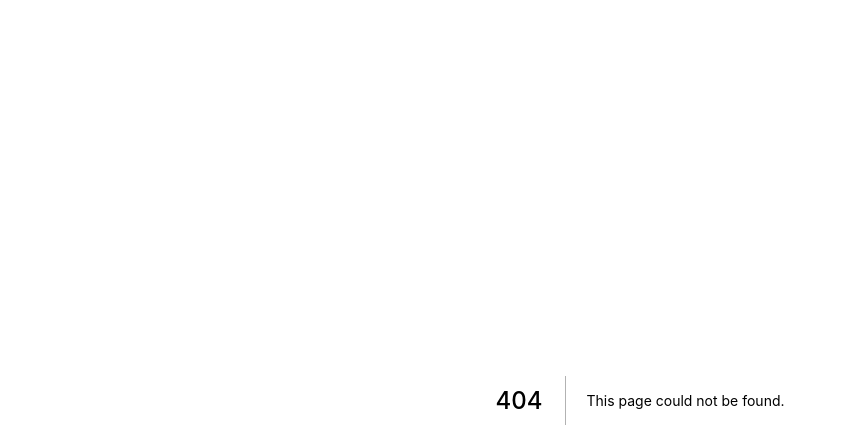
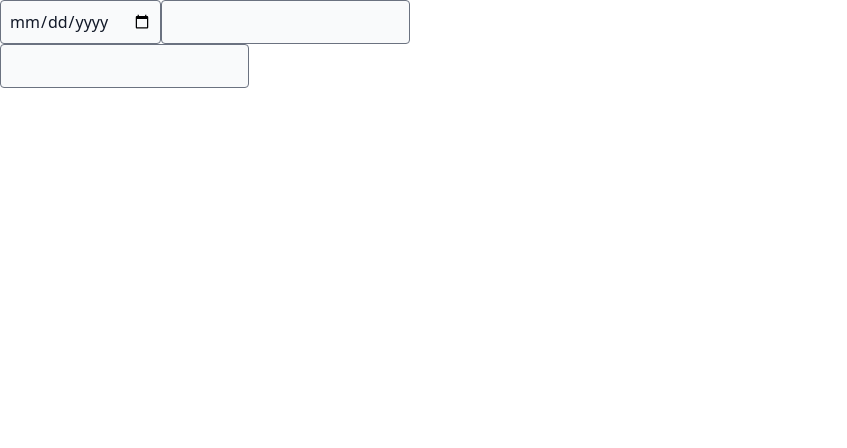
Before and after one commit to mdox/painting-collection-webpage, a Next.js app: page /test-input in a window 1280 px wide. Before the commit this address had no page. Shown: the top 448 px of the page, without its empty margins (0-847 px from the left). Built offline with nearby package versions, Linux system fonts and the light colour scheme.

Commit message:
Basic Inputs

```diff
--- /dev/null
+++ b/components/Input/DateInput.tsx
@@ -0,0 +1,36 @@
+import { twMerge } from "tailwind-merge";
+
+interface DateInputProps {
+  min?: string;
+  max?: string;
+  value?: string;
+  className?: string;
+  onChange?(newValue: string): void;
+}
+
+const DateInput = (props: DateInputProps) => {
+  return (
+    <input
+      type="date"
+      min={props.min}
+      max={props.max}
+      value={props.value}
+      className={twMerge(
+        "rounded border p-2 outline-none",
+        "min-h-[44px]",
+        "text-base",
+        "bg-input",
+        "text-input-text",
+        "border-input-border",
+        "ring-input-ring",
+        "focus-within:bg-input-focus",
+        "focus-within:border-input-ring",
+        "focus-within:ring-1",
+        props.className
+      )}
+      onChange={(e) => props.onChange?.(e.currentTarget.value)}
+    />
+  );
+};
+
+export default DateInput;
--- /dev/null
+++ b/components/Input/NumberInput.tsx
@@ -0,0 +1,39 @@
+import { twMerge } from "tailwind-merge";
+
+interface NumberInputProps {
+  min?: number;
+  max?: number;
+  value?: number;
+  className?: string;
+  onChange?(newValue?: number): void;
+}
+
+const NumberInput = (props: NumberInputProps) => {
+  return (
+    <input
+      type="number"
+      min={props.min}
+      max={props.max}
+      value={props.value ?? ""}
+      className={twMerge(
+        "rounded border p-2 outline-none",
+        "min-h-[44px]",
+        "text-base",
+        "bg-input",
+        "text-input-text",
+        "border-input-border",
+        "ring-input-ring",
+        "focus-within:bg-input-focus",
+        "focus-within:border-input-ring",
+        "focus-within:ring-1",
+        props.className
+      )}
+      onChange={(e) => {
+        const number = parseFloat(e.currentTarget.value);
+        props.onChange?.(isNaN(number) ? undefined : number);
+      }}
+    />
+  );
+};
+
+export default NumberInput;
--- /dev/null
+++ b/components/Input/TextInput.tsx
@@ -0,0 +1,34 @@
+import { twMerge } from "tailwind-merge";
+
+interface TextInputProps {
+  maxLength?: number;
+  value?: string;
+  className?: string;
+  onChange?(newValue: string): void;
+}
+
+const TextInput = (props: TextInputProps) => {
+  return (
+    <input
+      type="text"
+      maxLength={props.maxLength}
+      value={props.value}
+      className={twMerge(
+        "rounded border p-2 outline-none",
+        "min-h-[44px]",
+        "text-base",
+        "bg-input",
+        "text-input-text",
+        "border-input-border",
+        "ring-input-ring",
+        "focus-within:bg-input-focus",
+        "focus-within:border-input-ring",
+        "focus-within:ring-1",
+        props.className
+      )}
+      onChange={(e) => props.onChange?.(e.currentTarget.value)}
+    />
+  );
+};
+
+export default TextInput;
--- /dev/null
+++ b/pages/test-input.tsx
@@ -0,0 +1,23 @@
+import TextInput from "components/Input/TextInput";
+import NumberInput from "components/Input/NumberInput";
+import { useState } from "react";
+import DateInput from "components/Input/DateInput";
+
+const TestInputPage = () => {
+  const [numberInputValue, setNumberInputValue] = useState<number | undefined>(
+    undefined
+  );
+
+  return (
+    <div className="prose">
+      <DateInput onChange={(v) => console.log(v)}></DateInput>
+      <NumberInput
+        value={numberInputValue}
+        onChange={setNumberInputValue}
+      ></NumberInput>
+      <TextInput></TextInput>
+    </div>
+  );
+};
+
+export default TestInputPage;
--- a/tailwind.config.js
+++ b/tailwind.config.js
@@ -10,6 +10,13 @@ module.exports = {
   theme: {
     extend: {
       colors: {
+        input: {
+          DEFAULT: colors.gray[50],
+          focus: colors.blue[50],
+          text: colors.gray[900],
+          ring: colors.blue[600],
+          border: colors.gray[500],
+        },
         button: {
           normal: {
             DEFAULT: colors.gray[100],
```
